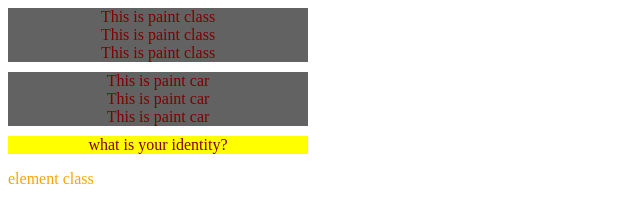
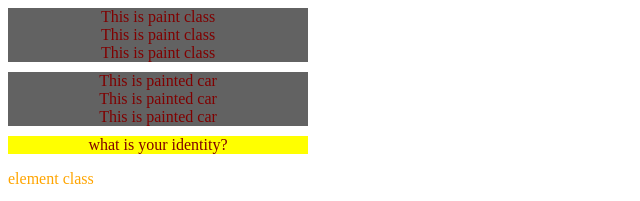
Before and after one commit to alishanusrat/css_selectors, a plain HTML site: page index.html in a window 1280 px wide. Shown: the top 201 px of the page, 0-640 px from the left. Drawn offline with Linux system fonts and the light colour scheme.

Commit message:
Update index.html

```diff
--- a/index.html
+++ b/index.html
@@ -16,9 +16,9 @@
 
 </div>
 <div class="car">
-  This is paint car<br>
-    This is paint car<br>
-      This is paint car
+  This is painted car<br>
+    This is painted car<br>
+      This is painted car
     </div>
 </div>
 </section>
```
